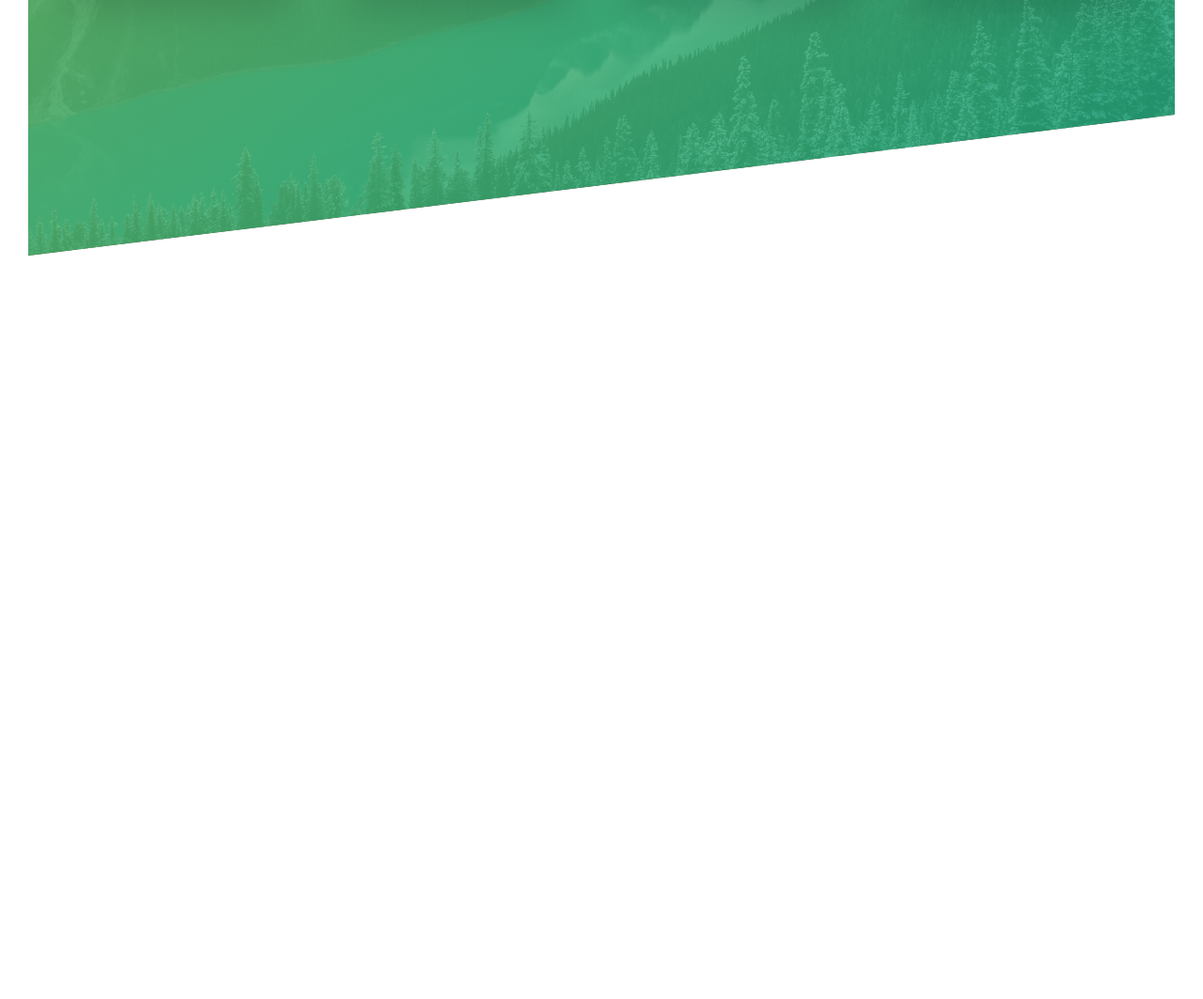
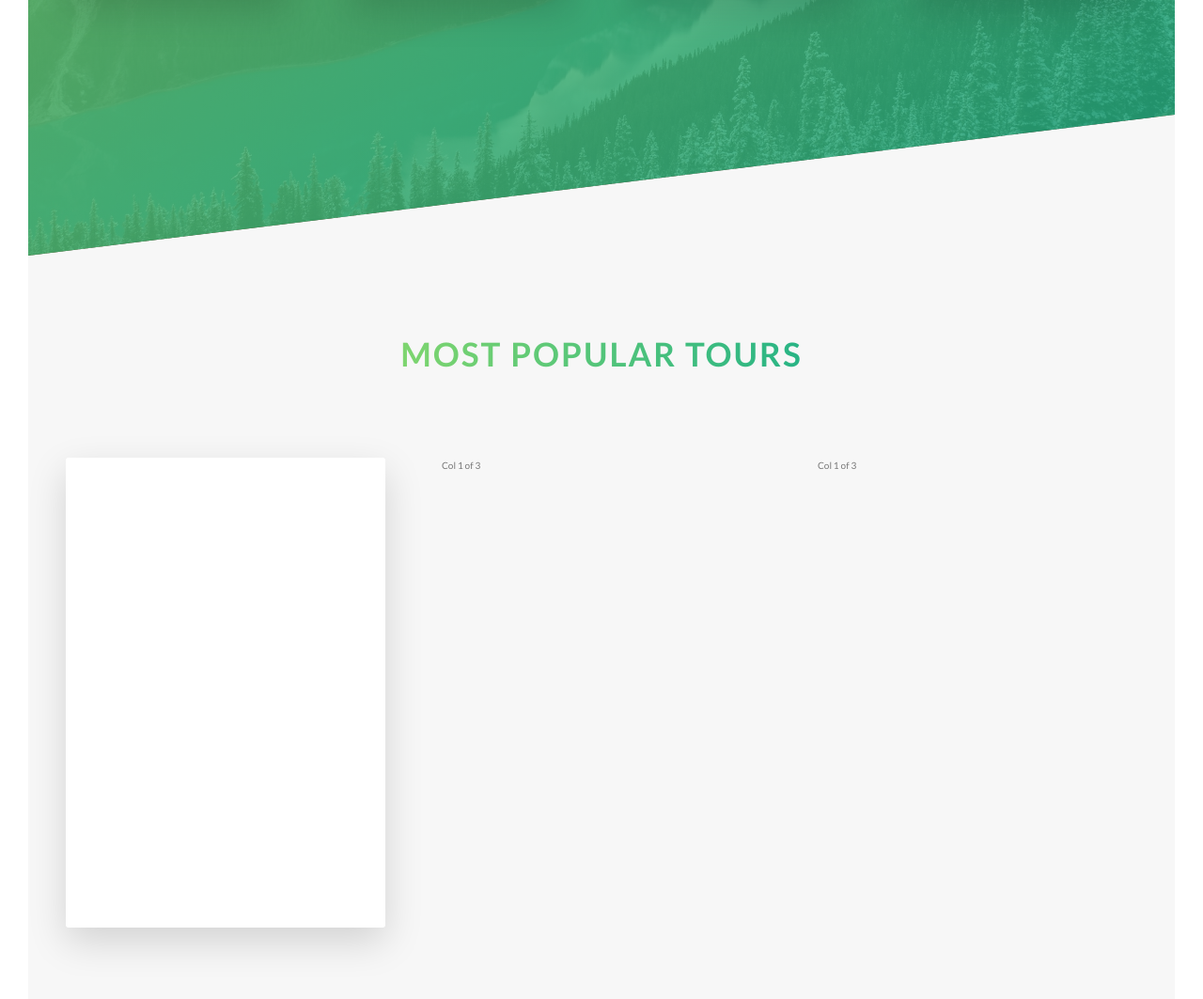
Before and after one commit to milena-mica/Natours, a website: page index.html in a window 1280 px wide. Shown: the part 2032-3095 px from the top of the page at 94% size. Before the commit the page ends 2304 px from the top, so only its background shows below. Drawn offline with Linux system fonts and the light colour scheme.

Commit message:
Tours Section-part 1

```diff
--- a/index.html
+++ b/index.html
@@ -113,6 +113,33 @@
                  </div>
               </div>
           </section>
+
+          <section class="section-tours">
+            <div class="u-center-text u-margin-bottom-big">
+                <h2 class="heading-secondary">
+                    Most popular tours
+                </h2>
+            </div>
+
+            <div class="row">
+                <div class="col-1-of-3">
+                   <div class="card">
+                       <div class="card__side card__side--front">
+                           front
+                       </div>
+                       <div class="card__side card__side--back card__side--back-1">
+                           back
+                      </div>
+                   </div>
+               </div>
+               <div class="col-1-of-3">
+                   Col 1 of 3
+              </div>
+              <div class="col-1-of-3">
+                   Col 1 of 3
+              </div>
+            </div>
+          </section>
        </main>
 
        <!--GRID SYSTEM
--- a/sass/abstracts/_variables.scss
+++ b/sass/abstracts/_variables.scss
@@ -2,6 +2,12 @@
 $color-primary:#55c57a;
 $color-primary-light:#7ed56f;
 $color-primary-dark:#28b485;
+
+$color-secondary-light:#ffb900;
+$color-secondary-dark:#ff7730;
+
+$color-tertiary-light:#2998ff;
+$color-tertiary-dark:#5643fa;
 
 $color-grey-light-1:#f7f7f7;
 
--- /dev/null
+++ b/sass/components/_card.scss
@@ -0,0 +1,43 @@
+.card {
+
+    perspective: 150rem;
+    -moz-perspective: 150rem;
+    position:relative;
+    height:50rem;
+
+    &__side {
+        color:#fff;
+        font-size:2rem;
+
+        height: 50rem;
+        transition: all .8s ease;
+        position:absolute;
+        top: 0;
+        left: 0;
+        width:100%;
+        backface-visibility: hidden;
+        border-radius: 3px;
+        box-shadow: 0 1.5rem 4rem rgba($color-black, .15);
+
+        &--front {
+            background-color: $color-white;;
+        }
+
+        &--back {
+            transform: rotateY(180deg);
+
+            &-1 {
+                background-image: linear-gradient(to right bottom, $color-secondary-light, $color-secondary-dark);
+            }
+        }
+    }
+
+
+    &:hover &__side--front {
+        transform: rotateY(180deg);
+    }
+
+    &:hover &__side--back {
+        transform: rotateY(0);
+    }
+}
--- a/sass/main.scss
+++ b/sass/main.scss
@@ -9,6 +9,7 @@
 @import "base/utilities";
 
 @import "components/button";
+@import "components/card";
 @import "components/composition";
 @import "components/feature-box";
 
--- a/sass/pages/_home.scss
+++ b/sass/pages/_home.scss
@@ -20,4 +20,8 @@
     }
 }
 
-//.section-features direct child *
+.section-tours {
+    background-color: $color-grey-light-1;
+    padding: 25rem 0 50rem 0;
+    margin-top: -10rem;
+}
```
Also changed, not shown: css/style.css.
